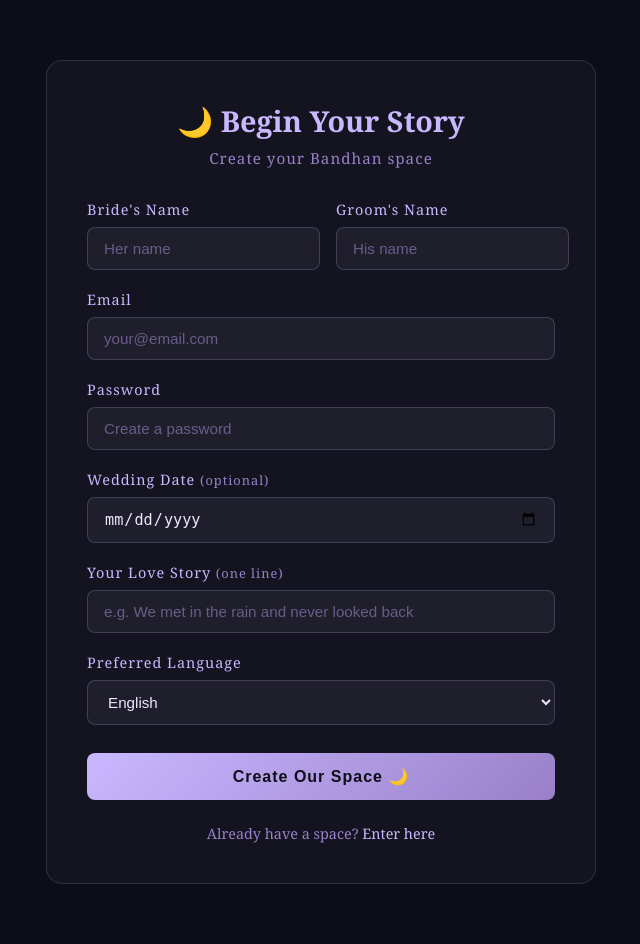
After one commit to poulsamiksha7/Bandhan-, a Flask app: page /register in a window 1280 px wide. The commit adds this page. Shown: the whole page, without its empty margins (319-959 px from the left). Run offline with Flask 3, Linux system fonts and the light colour scheme.

Commit message:
feat: couple registration working and saving to mysql

```diff
--- a/app/routes/auth.py
+++ b/app/routes/auth.py
@@ -1,7 +1,67 @@
-from flask import Blueprint, render_template
+from flask import Blueprint, render_template, request, redirect, url_for, flash
+from werkzeug.security import generate_password_hash
+from app import db
+from app.models import CoupleProfile
 
-auth = Blueprint('auth', __name__)
+auth=Blueprint('auth',__name__)
 
 @auth.route('/')
 def home():
     return render_template('home.html')
+
+@auth.route('/register',methods=['GET','POST'])
+def register():
+    if request.method=='POST':
+        #Get data from form
+        bride_name=request.form.get('bride_name')
+        groom_name=request.form.get('groom_name')
+        email=request.form.get('email')
+        password=request.form.get('password')
+        wedding_date=request.form.get('wedding_date')
+        their_story=request.form.get('their_story')
+        language=request.form.get('language')
+
+        #check if email already exists
+
+        exisiting=CoupleProfile.query.filter_by(email=email).first()
+        if exisiting:
+            flash('This email is already registered.','error')
+            return redirect(url_for('auth.register'))
+        #hash the password
+
+        hashed_password=generate_password_hash(password)
+
+        #create couple object
+        couple=CoupleProfile(
+            bride_name=bride_name,
+            groom_name=groom_name,
+            email=email,
+            password=hashed_password,
+            their_story=their_story,
+            language=language
+        )
+
+        #handle wedding date
+        if wedding_date:
+            from datetime import datetime
+            couple.wedding_date=datetime.strptime(wedding_date,'%Y-%m-%d')
+
+        #Save database
+
+        try:
+            db.session.add(couple)
+            db.session.commit()
+            flash('Your love story begins. Please login.🌙','success')
+            return redirect(url_for('auth.login'))
+        except Exception as e:
+            db.session.rollback()
+            print("DATABASE ERROR:", str(e))
+            flash('Something went wrong. Please try again.', 'error')
+            return redirect(url_for('auth.register'))
+
+    #GET request= just to show form
+    return render_template('auth/register.html')
+
+@auth.route('/login')
+def login():
+    return render_template('auth/login.html')
--- a/app/static/css/style.css
+++ b/app/static/css/style.css
@@ -32,3 +32,129 @@ body {
     color: #9980c9;
     letter-spacing: 2px;
 }
+/* ── REGISTER PAGE ── */
+.register-container {
+    max-width: 550px;
+    margin: 60px auto;
+    padding: 40px;
+    background: rgba(255, 255, 255, 0.03);
+    border: 1px solid rgba(201, 184, 255, 0.15);
+    border-radius: 16px;
+}
+
+.register-header {
+    text-align: center;
+    margin-bottom: 32px;
+}
+
+.register-header h1 {
+    font-size: 1.8rem;
+    color: #c9b8ff;
+    margin-bottom: 8px;
+}
+
+.register-header p {
+    color: #9980c9;
+    font-size: 0.95rem;
+    letter-spacing: 1px;
+}
+
+.form-row {
+    display: grid;
+    grid-template-columns: 1fr 1fr;
+    gap: 16px;
+}
+
+.form-group {
+    margin-bottom: 20px;
+    display: flex;
+    flex-direction: column;
+    gap: 8px;
+}
+
+.form-group label {
+    color: #c9b8ff;
+    font-size: 0.9rem;
+    letter-spacing: 1px;
+}
+
+.optional {
+    color: #9980c9;
+    font-size: 0.8rem;
+}
+
+.form-group input,
+.form-group select {
+    background: rgba(255, 255, 255, 0.05);
+    border: 1px solid rgba(201, 184, 255, 0.2);
+    border-radius: 8px;
+    padding: 12px 16px;
+    color: #f0e6ff;
+    font-size: 0.95rem;
+    outline: none;
+    transition: border 0.2s;
+}
+
+.form-group input:focus,
+.form-group select:focus {
+    border-color: #c9b8ff;
+}
+
+.form-group input::placeholder {
+    color: #6b5b8a;
+}
+
+.form-group select option {
+    background: #1a1a2e;
+}
+
+.btn-primary {
+    width: 100%;
+    padding: 14px;
+    background: linear-gradient(135deg, #c9b8ff, #9980c9);
+    border: none;
+    border-radius: 8px;
+    color: #0d0d1a;
+    font-size: 1rem;
+    font-weight: bold;
+    cursor: pointer;
+    letter-spacing: 1px;
+    margin-top: 8px;
+    transition: opacity 0.2s;
+}
+
+.btn-primary:hover {
+    opacity: 0.9;
+}
+
+.login-link {
+    text-align: center;
+    margin-top: 24px;
+    color: #9980c9;
+    font-size: 0.9rem;
+}
+
+.login-link a {
+    color: #c9b8ff;
+    text-decoration: none;
+}
+
+.flash-message {
+    padding: 12px 16px;
+    border-radius: 8px;
+    margin-bottom: 20px;
+    font-size: 0.9rem;
+    text-align: center;
+}
+
+.flash-message.success {
+    background: rgba(100, 255, 150, 0.1);
+    border: 1px solid rgba(100, 255, 150, 0.3);
+    color: #90ffb0;
+}
+
+.flash-message.error {
+    background: rgba(255, 100, 100, 0.1);
+    border: 1px solid rgba(255, 100, 100, 0.3);
+    color: #ffb0b0;
+}
--- /dev/null
+++ b/app/templates/auth/login.html
@@ -0,0 +1,4 @@
+{% extends 'base.html' %}
+{% block content %}
+<h2>Login coming Day4</h2>
+{% endblock %}
--- /dev/null
+++ b/app/templates/auth/register.html
@@ -0,0 +1,66 @@
+{% extends 'base.html' %}
+{% block content %}
+<div class="register-container">
+    <div class="register-header">
+        <h1>🌙 Begin Your Story</h1>
+        <p>Create your Bandhan space</p>
+    </div>
+
+    {% with messages=get_flashed_messages(with_categories=true) %}
+        {% if messages %}
+            {% for category, message in messages %}
+                <div class="flash-message {{ category }}">{{ message }}</div>
+            {% endfor %}
+        {% endif %}
+    {% endwith %}
+
+    <form action="/register" method="POST">
+        <div class="form-row">
+            <div class="form-group">
+                <label>Bride's Name</label>
+                <input type="text" name="bride_name" placeholder="Her name" required>
+            </div>
+            <div class="form-group">
+                <label>Groom's Name</label>
+                <input type="text" name="groom_name" placeholder="His name" required>
+            </div>
+        </div>
+
+        <div class="form-group">
+            <label>Email</label>
+            <input type="email" name="email" placeholder="your@email.com" required>
+        </div>
+
+        <div class="form-group">
+            <label>Password</label>
+            <input type="password" name="password" placeholder="Create a password" required>
+        </div>
+
+        <div class="form-group">
+            <label>Wedding Date <span class="optional">(optional)</span></label>
+            <input type="date" name="wedding_date">
+        </div>
+
+        <div class="form-group">
+            <label>Your Love Story <span class="optional">(one line)</span></label>
+            <input type="text" name="their_story"
+                   placeholder="e.g. We met in the rain and never looked back">
+        </div>
+
+        <div class="form-group">
+            <label>Preferred Language</label>
+            <select name="language">
+                <option value="english">English</option>
+                <option value="hindi">Hindi</option>
+                <option value="marathi">Marathi</option>
+                <option value="english+hindi">English + Hindi</option>
+                <option value="english+marathi">English + Marathi</option>
+            </select>
+        </div>
+
+        <button type="submit" class="btn-primary">Create Our Space 🌙</button>
+    </form>
+
+    <p class="login-link">Already have a space? <a href="/login">Enter here</a></p>
+</div>
+{% endblock %}
```
